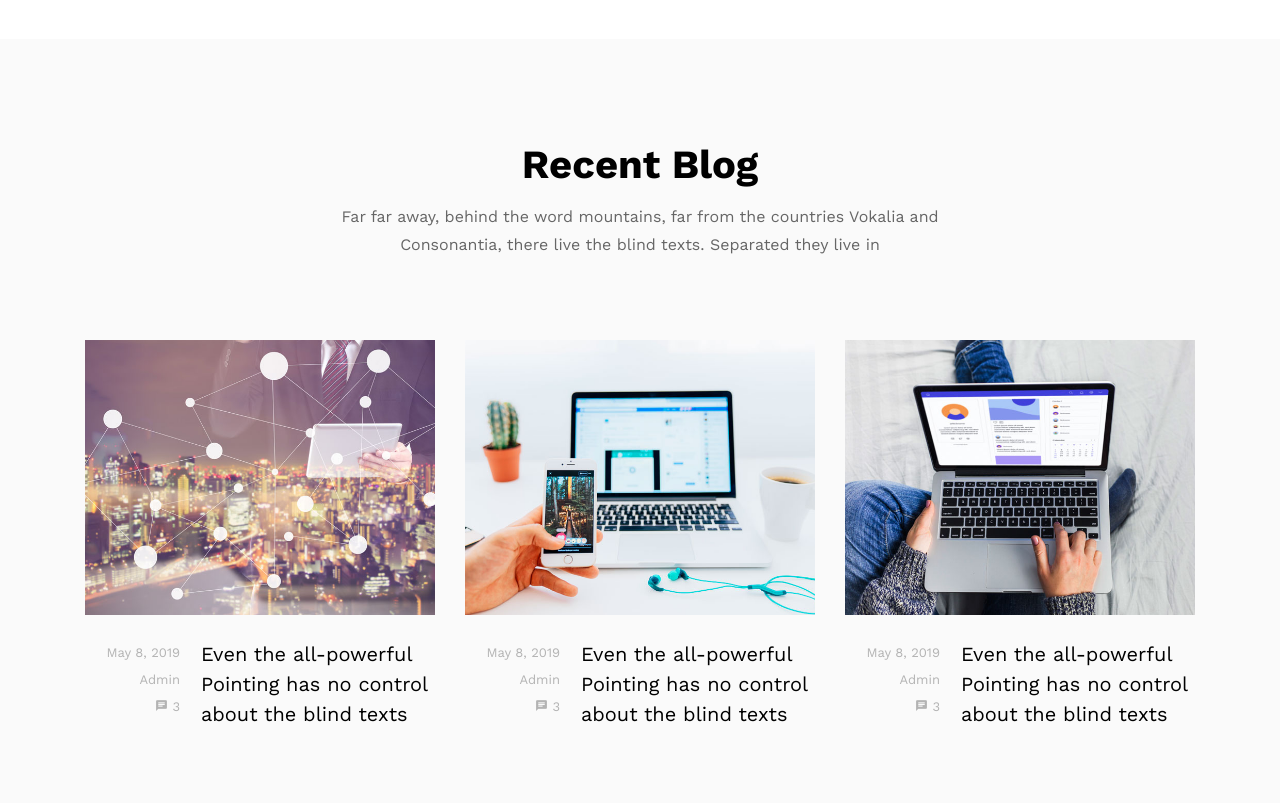
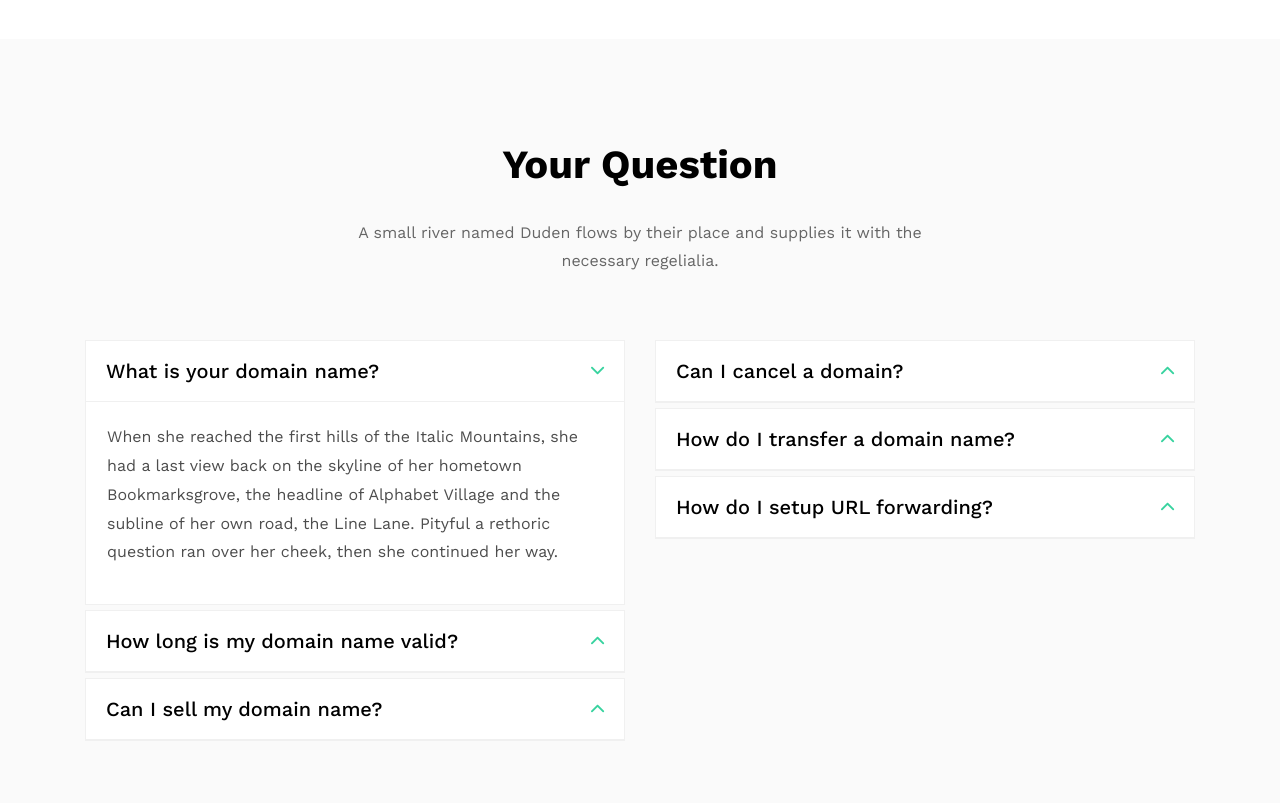
Before and after one commit to ayaanzhaque/SuiSense, a plain HTML site: page index.html in a window 1280 px wide. Shown: the part 3780-4583 px from the top of the page. Drawn offline with nearby package versions, Linux system fonts and the light colour scheme; some packages are replaced by stand-ins of ours; files whose address does not match are found by name.

Commit message:
added FAQ to home

```diff
--- a/index.html
+++ b/index.html
@@ -317,57 +317,84 @@
 
     <section class="ftco-section bg-light">
     	<div class="container">
-        <div class="row justify-content-center mb-5 pb-3">
+    		<div class="row justify-content-center mb-5">
           <div class="col-md-7 text-center heading-section ftco-animate">
-            <h2>Recent Blog</h2>
-            <p>Far far away, behind the word mountains, far from the countries Vokalia and Consonantia, there live the blind texts. Separated they live in</p>
+            <h2 class="mb-4">Your Question</h2>
+            <p>A small river named Duden flows by their place and supplies it with the necessary regelialia.</p>
           </div>
         </div>
     		<div class="row">
-          <div class="col-md-4 ftco-animate">
-            <div class="blog-entry">
-              <a href="blog-single.html" class="block-20" style="background-image: url('images/image_1.jpg');">
-              </a>
-              <div class="text d-flex py-4">
-                <div class="meta mb-3">
-                  <div><a href="#">May 8, 2019</a></div>
-                  <div><a href="#">Admin</a></div>
-                  <div><a href="#" class="meta-chat"><span class="icon-chat"></span> 3</a></div>
+    			<div class="col-md-12 ftco-animate">
+    				<div id="accordion">
+    					<div class="row">
+    						<div class="col-md-6">
+    							<div class="card">
+						        <div class="card-header">
+										  <a class="card-link" data-toggle="collapse"  href="#menuone" aria-expanded="true" aria-controls="menuone">What is your domain name? <span class="collapsed"><i class="ion-ios-arrow-up"></i></span><span class="expanded"><i class="ion-ios-arrow-down"></i></span></a>
 						        </div>
-                <div class="desc pl-3">
-	                <h3 class="heading"><a href="#">Even the all-powerful Pointing has no control about the blind texts</a></h3>
+						        <div id="menuone" class="collapse show">
+						          <div class="card-body">
+												<p>When she reached the first hills of the Italic Mountains, she had a last view back on the skyline of her hometown Bookmarksgrove, the headline of Alphabet Village and the subline of her own road, the Line Lane. Pityful a rethoric question ran over her cheek, then she continued her way.</p>
+						          </div>
+						        </div>
+						      </div>
+
+						      <div class="card">
+						        <div class="card-header">
+										  <a class="card-link" data-toggle="collapse"  href="#menutwo" aria-expanded="false" aria-controls="menutwo">How long is my domain name valid? <span class="collapsed"><i class="ion-ios-arrow-up"></i></span><span class="expanded"><i class="ion-ios-arrow-down"></i></span></a>
+						        </div>
+						        <div id="menutwo" class="collapse">
+						          <div class="card-body">
+												<p>When she reached the first hills of the Italic Mountains, she had a last view back on the skyline of her hometown Bookmarksgrove, the headline of Alphabet Village and the subline of her own road, the Line Lane. Pityful a rethoric question ran over her cheek, then she continued her way.</p>
+						          </div>
+						        </div>
+						      </div>
+
+						      <div class="card">
+						        <div class="card-header">
+										  <a class="card-link" data-toggle="collapse"  href="#menu3" aria-expanded="false" aria-controls="menu3">Can I sell my domain name? <span class="collapsed"><i class="ion-ios-arrow-up"></i></span><span class="expanded"><i class="ion-ios-arrow-down"></i></span></a>
+						        </div>
+						        <div id="menu3" class="collapse">
+						          <div class="card-body">
+												<p>When she reached the first hills of the Italic Mountains, she had a last view back on the skyline of her hometown Bookmarksgrove, the headline of Alphabet Village and the subline of her own road, the Line Lane. Pityful a rethoric question ran over her cheek, then she continued her way.</p>
 						          </div>
 						        </div>
 						      </div>
     						</div>
-          <div class="col-md-4 ftco-animate">
-            <div class="blog-entry" data-aos-delay="100">
-              <a href="blog-single.html" class="block-20" style="background-image: url('images/image_2.jpg');">
-              </a>
-              <div class="text d-flex py-4">
-                <div class="meta mb-3">
-                  <div><a href="#">May 8, 2019</a></div>
-                  <div><a href="#">Admin</a></div>
-                  <div><a href="#" class="meta-chat"><span class="icon-chat"></span> 3</a></div>
+
+    						<div class="col-md-6">
+    							<div class="card">
+						        <div class="card-header">
+										  <a class="card-link" data-toggle="collapse"  href="#menu4" aria-expanded="false" aria-controls="menu4">Can I cancel a domain? <span class="collapsed"><i class="ion-ios-arrow-up"></i></span><span class="expanded"><i class="ion-ios-arrow-down"></i></span></a>
 						        </div>
-                <div class="desc pl-3">
-	                <h3 class="heading"><a href="#">Even the all-powerful Pointing has no control about the blind texts</a></h3>
+						        <div id="menu4" class="collapse">
+						          <div class="card-body">
+												<p>When she reached the first hills of the Italic Mountains, she had a last view back on the skyline of her hometown Bookmarksgrove, the headline of Alphabet Village and the subline of her own road, the Line Lane. Pityful a rethoric question ran over her cheek, then she continued her way.</p>
 						          </div>
 						        </div>
 						      </div>
+
+						      <div class="card">
+						        <div class="card-header">
+										  <a class="card-link" data-toggle="collapse"  href="#menu5" aria-expanded="false" aria-controls="menu5">How do I transfer a domain name? <span class="collapsed"><i class="ion-ios-arrow-up"></i></span><span class="expanded"><i class="ion-ios-arrow-down"></i></span></a>
 						        </div>
-          <div class="col-md-4 ftco-animate">
-            <div class="blog-entry" data-aos-delay="200">
-              <a href="blog-single.html" class="block-20" style="background-image: url('images/image_3.jpg');">
-              </a>
-              <div class="text d-flex py-4">
-                <div class="meta mb-3">
-                  <div><a href="#">May 8, 2019</a></div>
-                  <div><a href="#">Admin</a></div>
-                  <div><a href="#" class="meta-chat"><span class="icon-chat"></span> 3</a></div>
+						        <div id="menu5" class="collapse">
+						          <div class="card-body">
+												<p>When she reached the first hills of the Italic Mountains, she had a last view back on the skyline of her hometown Bookmarksgrove, the headline of Alphabet Village and the subline of her own road, the Line Lane. Pityful a rethoric question ran over her cheek, then she continued her way.</p>
 						          </div>
-                <div class="desc pl-3">
-	                <h3 class="heading"><a href="#">Even the all-powerful Pointing has no control about the blind texts</a></h3>
+						        </div>
+						      </div>
+
+						      <div class="card">
+						        <div class="card-header">
+										  <a class="card-link" data-toggle="collapse"  href="#menu6" aria-expanded="false" aria-controls="menu6">How do I setup URL forwarding? <span class="collapsed"><i class="ion-ios-arrow-up"></i></span><span class="expanded"><i class="ion-ios-arrow-down"></i></span></a>
+						        </div>
+						        <div id="menu6" class="collapse">
+						          <div class="card-body">
+												<p>When she reached the first hills of the Italic Mountains, she had a last view back on the skyline of her hometown Bookmarksgrove, the headline of Alphabet Village and the subline of her own road, the Line Lane. Pityful a rethoric question ran over her cheek, then she continued her way.</p>
+						          </div>
+						        </div>
+						      </div>
     						</div>
     					</div>
 				    </div>
```
Lines whose indentation alone changed are shown as unchanged.
